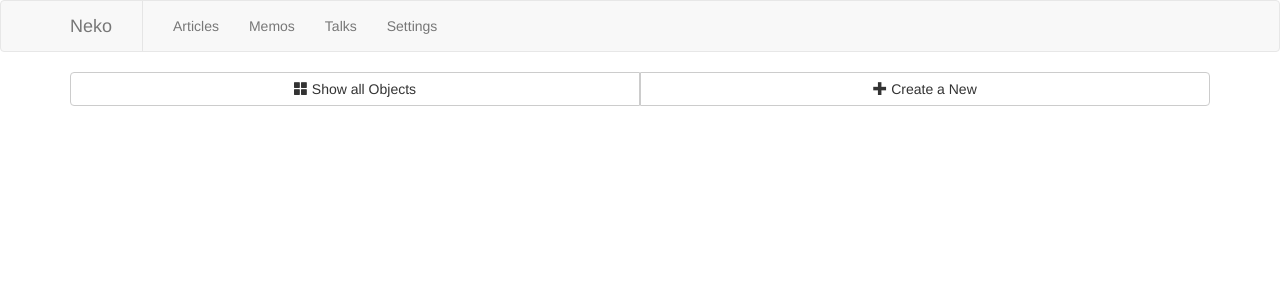
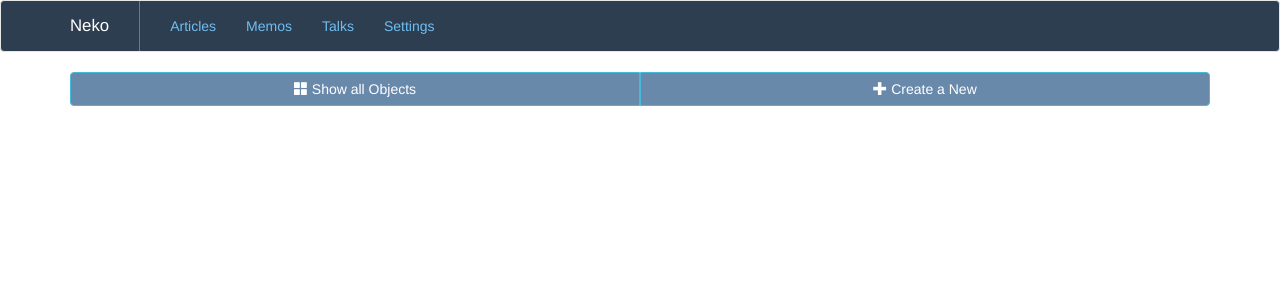
Before and after one commit to zeuxisoo/web-neko, a Flask app: template neko/views/memos/index.html in a window 1280 px wide. Shown: the top 300 px of the page. Run offline with Flask 2, Linux system fonts and the light colour scheme; the template is opened without the code that fills it: values that come from a table or form of the project are taken from there, others are empty; parts of the project's set-up code (start-up, migrations or seed data) failed here and were passed over; some libraries are stand-ins or nearby versions; some web fonts are replaced.

Commit message:
change color schema to darkblue

```diff
--- a/neko/views/layouts/frontend.html
+++ b/neko/views/layouts/frontend.html
@@ -15,7 +15,7 @@
 <script src="{{ url_for('static', filename='client/js/default.js') }}/"></script>
 </head>
 <body>
-<div class="navbar navbar-default" role="navigation">
+<div class="navbar navbar-default navbar-blue" role="navigation">
     <div class="container">
         <div class="navbar-header">
                 <button type="button" class="navbar-toggle" data-toggle="collapse" data-target=".navbar-ex1-collapse">
--- a/neko/views/layouts/frontends/memo.html
+++ b/neko/views/layouts/frontends/memo.html
@@ -2,10 +2,10 @@
 
 {% block container %}
 <div class="btn-group btn-group-justified">
-    <a class="btn btn-default" href="{{ url_for('memo.index') }}">
+    <a class="btn btn-default btn-darkblue" href="{{ url_for('memo.index') }}">
         <span class="glyphicon glyphicon-th-large"></span>&nbsp;Show all Objects
     </a>
-    <a class="btn btn-default" href="{{ url_for('memo.create') }}">
+    <a class="btn btn-default btn-darkblue" href="{{ url_for('memo.create') }}">
         <span class="glyphicon glyphicon-plus"></span>&nbsp;Create a New
     </a>
 </div>
--- a/neko/views/memos/index.html
+++ b/neko/views/memos/index.html
@@ -3,7 +3,7 @@
 {% block container_memo %}
 <div class="list-group">
     {% for memo in paginator.items %}
-        <a href="{{ url_for('memo.view', memo_id=memo.id) }}" class="list-group-item">
+        <a href="{{ url_for('memo.view', memo_id=memo.id) }}" class="list-group-item list-group-item-background">
             <h4 class="list-group-item-heading">{{ memo.user.hashed_username | memo_card_heading(memo.create_at) }}</h4>
             <blockquote class="list-group-item-text">
                 <p>{{ memo.content | nl2br }}</p>
--- a/static/client/css/default.css
+++ b/static/client/css/default.css
@@ -34,7 +34,7 @@
 	width: 1px;
 	height: 50px;
 	margin: 0 15px;
-	background-color: #e5e5e5;
+	background-color: #5A7CA0;
 	border-left-color: #111111;
 	border-right-color: #222222;
 }
@@ -64,3 +64,51 @@
 .top-padding-20 {
 	padding-top: 20px;
 }
+
+/* Color */
+.navbar-blue {
+	background: #2d3e50;
+}
+
+.navbar-blue .navbar-brand {
+	color: #FFF;
+	font-weight: 400;
+	font-size: 120%;
+}
+
+.navbar-blue .navbar-brand:hover {
+	color: #FFF;
+}
+
+.navbar-blue .navbar-nav li a {
+	color: #6FBEF3;
+}
+
+.navbar-blue .navbar-nav li a:hover {
+	color: #AECFE5;
+}
+
+.btn-darkblue {
+	color: #FFF;
+	background-color: #6989AB;
+	border-color: #46B8DA;
+}
+
+.btn-darkblue:hover {
+	color: #FFF;
+	background-color: #4D6A89;
+	border-color: #46B8DA;
+}
+
+.list-group-item-background {
+	background: #F5F5F5;
+}
+
+.list-group-item-background:hover {
+	background: #FFFFFF;
+}
+
+.panel-default > .panel-heading {
+	background: #6989AB;
+	color: #FFF;
+}
```
